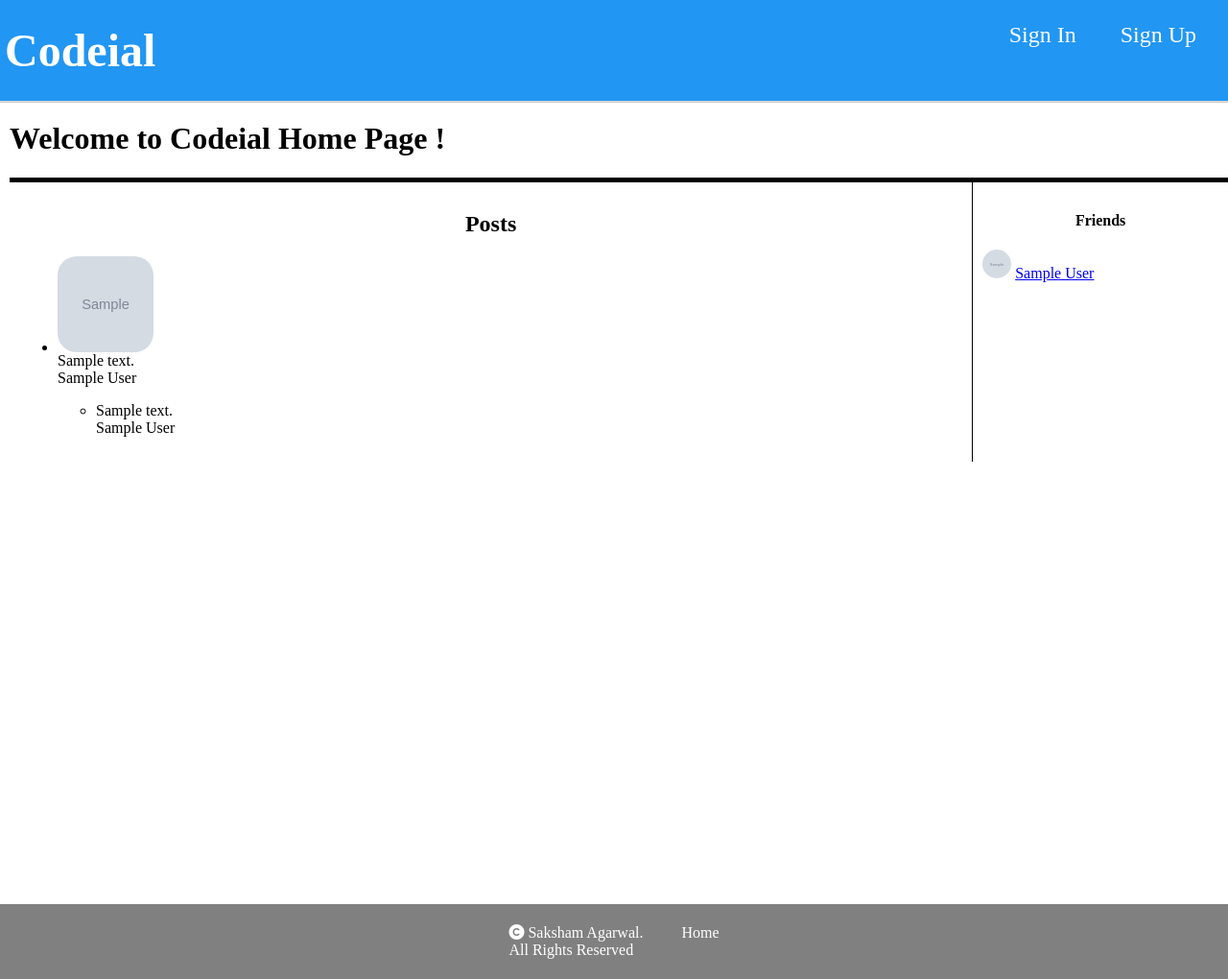
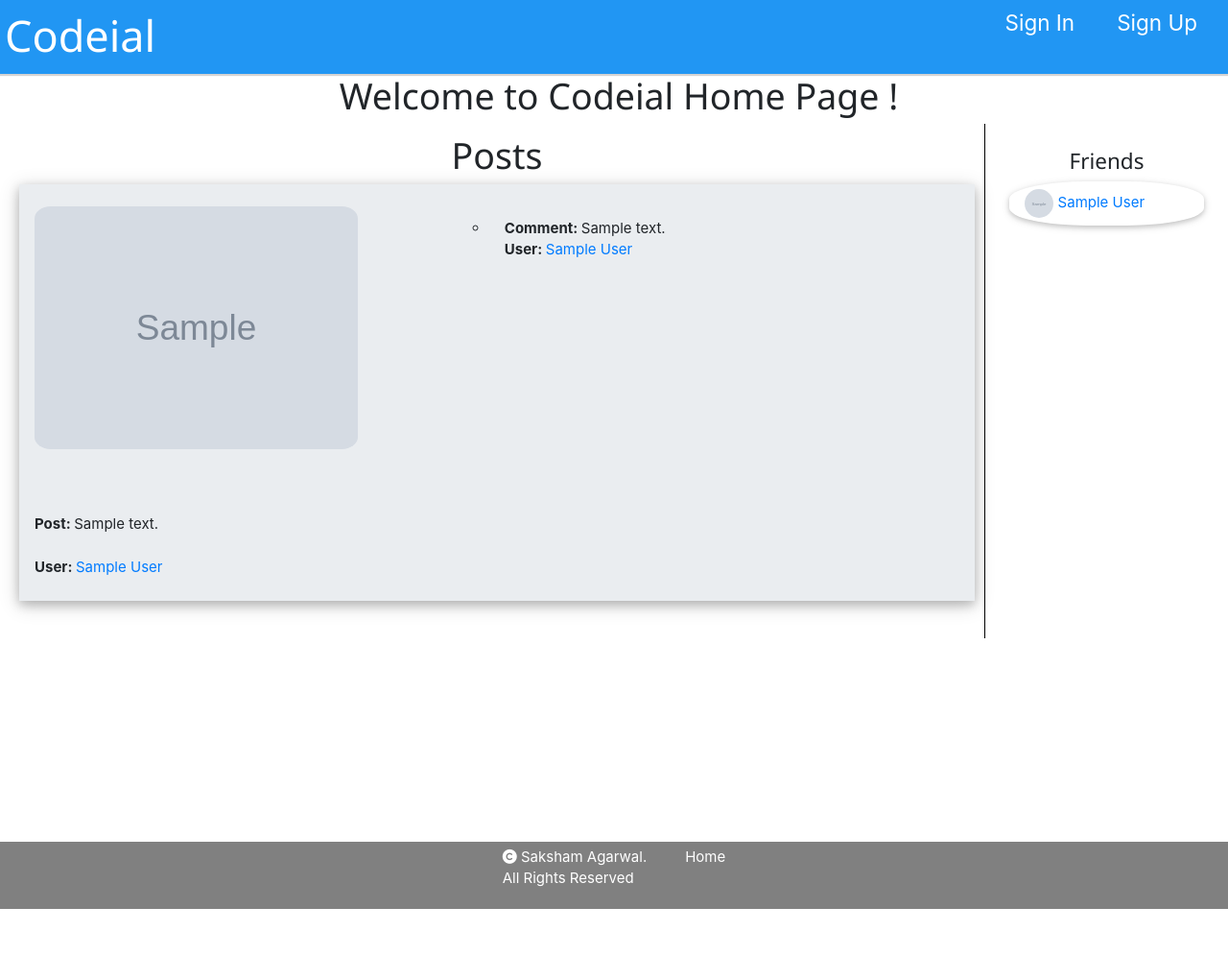
Before and after one commit to saksham7778/social_networking, a Node server app: page / in a window 1280 px wide. Shown: the whole page at 96% size. After the commit the page ends 947 px from the top, so only its background shows below. Run offline with Node 20, Linux system fonts and the light colour scheme; tables that the repository leaves empty hold one stand-in row (values such as "Sample post"); grey boxes marked "Sample" are stand-in pictures; style sheets or scripts are compiled from the project's sources; some libraries are stand-ins or nearby versions.

Commit message:
added styles to home page

```diff
--- a/assets/css/home.css
+++ b/assets/css/home.css
@@ -3,15 +3,42 @@
 
 #home-container #feed-posts {
   width: 80%;
-  padding: 10px;
-  border-top: 5px solid black; }
+  padding: 10px; }
 
 #home-container #user-friends {
   text-align: left;
   width: 20%;
-  padding: 10px;
-  border-left: 1px solid black;
-  border-top: 5px solid black; }
+  padding: 2%;
+  border-left: 1px solid black; }
 
 #user-friends h4 {
   text-align: center; }
+
+#post_and_comments {
+  background-color: #eaedf0; }
+
+#post_and_comments li:hover {
+  background-color: white; }
+
+#post-list {
+  width: 35%; }
+
+#comment-list {
+  width: 50%;
+  margin-left: 10%;
+  margin-top: 2%; }
+
+.blue-border-comment {
+  border: 1px solid #0069d9;
+  width: 70%; }
+
+.blue-border textarea {
+  border: 1px solid #0069d9; }
+
+.blue-border .form-control:focus {
+  border: 1px solid #06e8f8;
+  box-shadow: 0 0 0 0.2rem rgba(150, 185, 230, 0.25); }
+
+#new-post-form {
+  margin: 2%;
+  margin-bottom: 3%; }
--- a/assets/scss/home.scss
+++ b/assets/scss/home.scss
@@ -4,15 +4,49 @@
     #home-container #feed-posts {
       width: 80%;
       padding: 10px;
-      border-top: 5px solid black;
+      // border: 3px solid black;
+      // border-top: 5px solid greenyellow;
     }
     #home-container #user-friends {
       text-align: left;
       width: 20%;
-      padding: 10px;
+      padding: 2%;
       border-left: 1px solid black;
-      border-top: 5px solid black;
+      // border: 1px solid black;
+      // border-top: 10px solid green;
     }
     #user-friends h4{
       text-align: center;
     }
+    #post_and_comments{
+      background-color: #eaedf0;
+    }
+    #post_and_comments li:hover{
+      background-color: white;
+    }
+    #post-list{
+      width: 35%;
+    }
+    #comment-list{
+      width: 50%;
+      margin-left: 10%;
+      margin-top: 2%;
+    }
+    .blue-border-comment  {
+      border: 1px solid #0069d9;
+      width: 70%;
+    }
+
+    .blue-border textarea {
+      border: 1px solid #0069d9;
+    }
+
+  .blue-border .form-control:focus {
+      border: 1px solid #06e8f8;
+      box-shadow: 0 0 0 0.2rem rgba(150, 185, 230, 0.25);
+  }
+
+#new-post-form{
+  margin: 2%;
+  margin-bottom: 3%;
+}
--- a/assets/scss/layout.scss
+++ b/assets/scss/layout.scss
@@ -6,4 +6,5 @@ body {
     position: relative;
     min-height: 100vh;
     padding-bottom: 1rem;
+    // border: 1px solid black;
   }
--- a/views/_comment.ejs
+++ b/views/_comment.ejs
@@ -1,16 +1,17 @@
-<li>
+<li class="w3-hoverable">
     <p>
-        <%= comment.content %>
+        <b>Comment: </b> <%= comment.content %>
 
         <small>
             <% if( (locals.user) ){ %>
                 <a href="/comments/destroy/<%=comment.id%>">
-                    X
+                    <i class="fas fa-window-close"  style="color:red;"> </i>
                 </a>
             <% }%>
         </small>
 
         <br>
-        <%= comment.user.name %>
+        <b> User: </b> <a href="/users/profile/<%= comment.user.id%>">  <%= comment.user.name %>     </a>
+        <!-- <%= comment.user.name %> -->
     </p>
-</li
+</li>
--- a/views/_post.ejs
+++ b/views/_post.ejs
@@ -1,36 +1,39 @@
-<li>
-    <p>
+<div id="post_and_comments">
+    <li class="w3-bar w3-card-4 w3-hoverable" style="margin-bottom: 3%;display: flex;" >
+    <div id="post-list">
+        <p>
+        <div>
+        <% if( post.avatar ) { %>
+            <img src="<%= post.avatar %>" alt="<%= post.user.name %>" style="height:auto;width:100%;border-radius:5%;">
+            <br><br><br><br>
+        <% } %>
+        </div>
 
-        <% if( post.avatar ) { %>
-            <img src="<%= post.avatar %>" alt="<%= post.user.name %>" style="height: 100px;width: 100px;border-radius:20%;">
-            <br>
-        <% } %>
-
-
-        <%= post.content %>
+        <b> Post: </b><%= post.content %>
             <small>
                 <% if( (locals.user) && (locals.user.id== post.user.id)){ %>
-                    <a class="delete-post-button" href="/posts/destroy/<%=post.id%>">
-                        X
+                    <a href="/posts/destroy/<%=post.id%>">
+                        <i class="fas fa-window-close"  style="color:red;"> </i>
                     </a>
                 <% }%>
             </small>
-        <br>
-        <%= post.user.name %>
-    </p>
+        <br><br>
+        <b> User: </b> <a href="/users/profile/<%= post.user.id%>">  <%= post.user.name %>     </a>
+        </p>
+    </div>
 
-    <div class="post-comments">
+    <div class="post-comments" id="comment-list">
 
         <% if(locals.user){ %>
             <form action="/comments/create" method="POST">
-                <input type="text" name="content" placeholder="Type here to add comment . ." required>
+                <input type="text" name="content" placeholder="Type here to add comment . ." class="form-group blue-border-comment form-control" required>
                 <input type="hidden" name="post" value="<%= post._id%>" >
-                <input type="submit" value="Add Comment">
+                <input type="submit" class="btn btn-primary" value="Add Comment">
             </form>
         <% } %>
 
         <div class="post-comments-list">
-            <ul id="post-comments <%= post._id%>">
+            <ul id="post-comments <%= post._id%>" style="width: 50%;">
                 <% for(comment of post.comments){%>
 
                     <%- include('_comment') -%>
@@ -40,4 +43,5 @@
         </div>
 
     </div>
-</li>
+    </li>
+</div>
--- a/views/home.ejs
+++ b/views/home.ejs
@@ -1,7 +1,7 @@
 <link rel="stylesheet" href="/css/home.css">
 
 <body>
-    <h1> Welcome to Codeial Home Page !</h1>
+    <h1 style="text-align: center;"> Welcome to Codeial Home Page !</h1>
     <div id="home-container">
     <section id="feed-posts">
 
@@ -9,16 +9,19 @@
 
         <% if(locals.user) { %>
         <form action="/posts/create" id="new-post-form" enctype="multipart/form-data"  method="POST">
-            <textarea name="content" cols="50" rows="5" placeholder="Type here ... " required>
-            </textarea>
+            <div class="form-group blue-border">
 
+                <textarea class="form-control" rows="3"  name="content" placeholder="Type here ... " required>
+                </textarea>
+
+            </div>
             <input type="file" name="avatar"  placeholder="post picture . ."/>
-            <input type="submit" value="Post">
+            <input type="submit" class="btn btn-primary" value="Post">
         </form>
         <% } %>
 
         <div id="posts-list-container">
-            <ul>
+            <ul class="w3-ul" >
                 <%  for(post of posts){  %>
 
                     <%- include('_post') -%>
@@ -33,12 +36,16 @@
         <h4> Friends</h4>
 
         <%for(u of all_users) { %>
-            <p>
-                <% if( u.avatar ) { %>
-                    <img src="<%= u.avatar %>" alt="<%= u.name %>" style="height: 30px;width: 30px; border-radius: 50%;">
-                <% } %>
-                <a href="/users/profile/<%=u.id%>" id="profile-link"> <%= u.name %>    </a>
-            </p>
+            <ul class="w3-ul" >
+                <li class="w3-bar w3-card" style="border-radius: 40%;margin-bottom: 20%;">
+                    <% if( u.avatar ) { %>
+                        <img src="<%= u.avatar %>" alt="<%= u.name %>" style="height: 30px;width: 30px; border-radius: 50%;">
+                    <% } %>
+                    <a href="/users/profile/<%=u.id%>" id="profile-link"> <%= u.name %>    </a>
+
+                </li>
+            </ul>
+
         <% } %>
     </section>
     </div>
--- a/views/layout.ejs
+++ b/views/layout.ejs
@@ -3,7 +3,9 @@
         <title>
             <%= title %>
         </title>
-
+        <meta name="viewport" content="width=device-width, initial-scale=1">
+        <link rel="stylesheet" href="https://www.w3schools.com/w3css/4/w3.css">
+        <link rel="stylesheet" href="https://stackpath.bootstrapcdn.com/bootstrap/4.4.1/css/bootstrap.min.css" integrity="sha384-Vkoo8x4CGsO3+Hhxv8T/Q5PaXtkKtu6ug5TOeNV6gBiFeWPGFN9MuhOf23Q9Ifjh" crossorigin="anonymous">
         <link rel="stylesheet" href="https://cdnjs.cloudflare.com/ajax/libs/noty/3.1.4/noty.min.css">
         <link rel="stylesheet" href="/css/layout.css">
         <link rel="stylesheet" href="/css/header.css">
@@ -57,5 +59,13 @@
            <% } %>
         </script>
 
+<!-- ################################################## BOOTSTRAP ##################################################  -->
+    <script src="https://code.jquery.com/jquery-3.4.1.slim.min.js" integrity="sha384-J6qa4849blE2+poT4WnyKhv5vZF5SrPo0iEjwBvKU7imGFAV0wwj1yYfoRSJoZ+n" crossorigin="anonymous"></script>
+    <script src="https://cdn.jsdelivr.net/npm/popper.js@1.16.0/dist/umd/popper.min.js" integrity="sha384-Q6E9RHvbIyZFJoft+2mJbHaEWldlvI9IOYy5n3zV9zzTtmI3UksdQRVvoxMfooAo" crossorigin="anonymous"></script>
+    <script src="https://stackpath.bootstrapcdn.com/bootstrap/4.4.1/js/bootstrap.min.js" integrity="sha384-wfSDF2E50Y2D1uUdj0O3uMBJnjuUD4Ih7YwaYd1iqfktj0Uod8GCExl3Og8ifwB6" crossorigin="anonymous"></script>
+
+<!-- ################################################## FONTAWESOME ##################################################  -->
+    <script src="https://kit.fontawesome.com/8ebe567dde.js" crossorigin="anonymous"></script>
+
     </body>
 </html>
```
Also changed, not shown: 4 other files.
